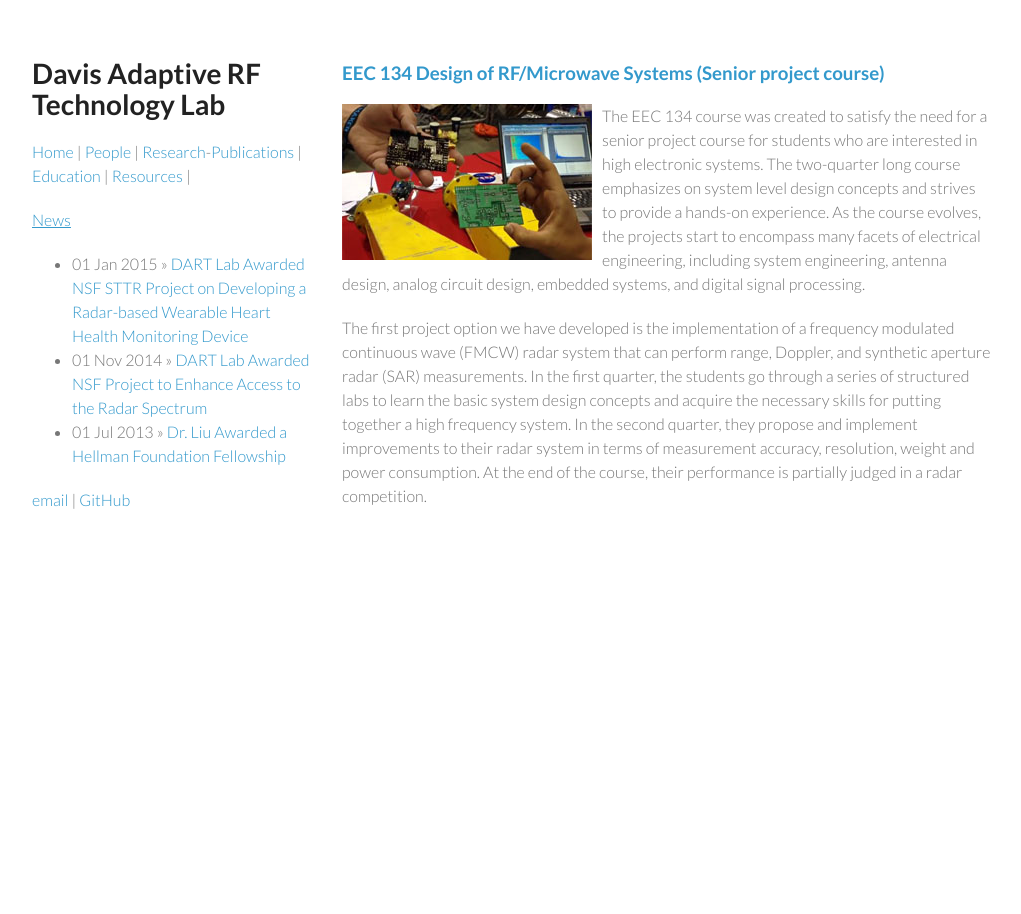
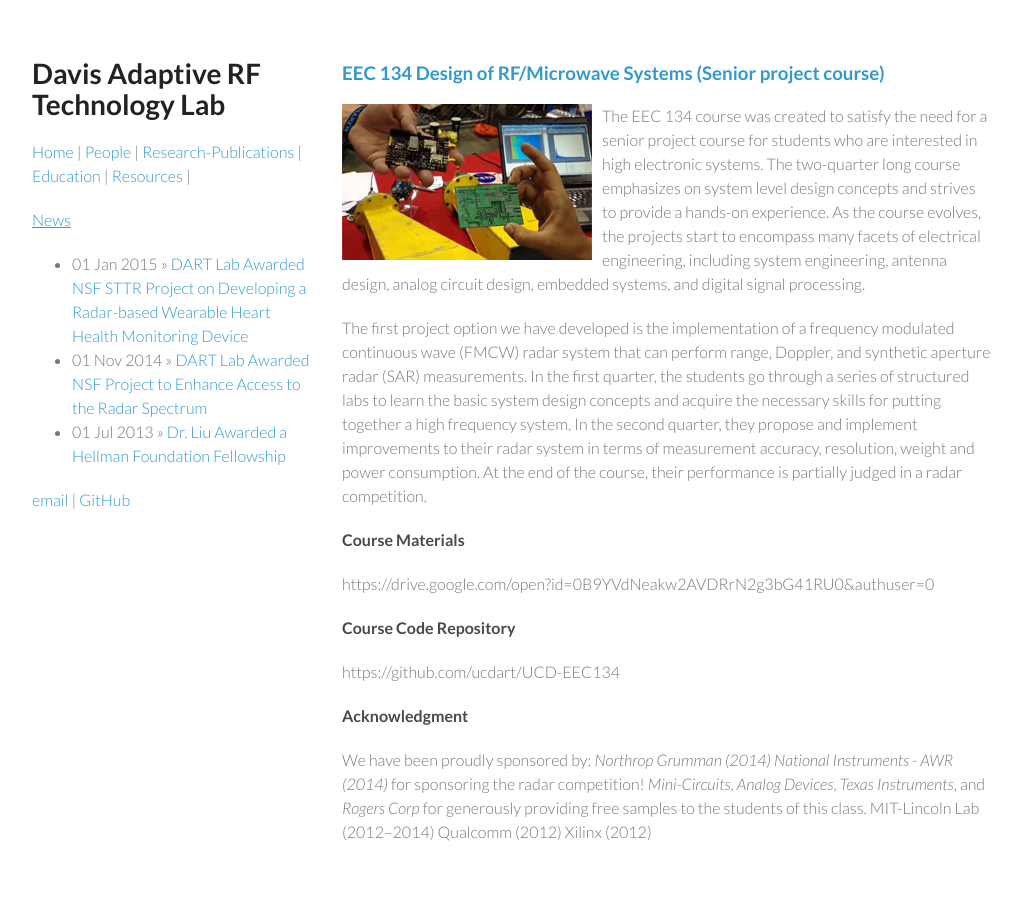
Before and after one commit to ucdart/ucdart.github.io, a Jekyll site: the page built from education/eec134.md, in a window 1280 px wide. Shown: the whole page, without its empty margins (128-1149 px from the left). Built offline with Jekyll 4.4.1, drawn with Linux system fonts in a browser that asks for light colours.

Commit message:
Update eec134.md

```diff
--- a/education/eec134.md
+++ b/education/eec134.md
@@ -7,3 +7,18 @@ published: true
 ### [EEC 134 Design of RF/Microwave Systems (Senior project course)]("/education/eec134.html")
 
 {% include_relative eec134-intro.md %}
+
+#### Course Materials
+https://drive.google.com/open?id=0B9YVdNeakw2AVDRrN2g3bG41RU0&authuser=0
+
+#### Course Code Repository
+https://github.com/ucdart/UCD-EEC134
+
+#### Acknowledgment
+We have been proudly sponsored by:
+*Northrop Grumman (2014)*
+*National Instruments - AWR (2014)* for sponsoring the radar competition!
+*Mini-Circuits*, *Analog Devices*, *Texas Instruments*, and *Rogers Corp* for generously providing free samples to the students of this class.
+MIT-Lincoln Lab (2012--2014)
+Qualcomm (2012)
+Xilinx (2012)
```
